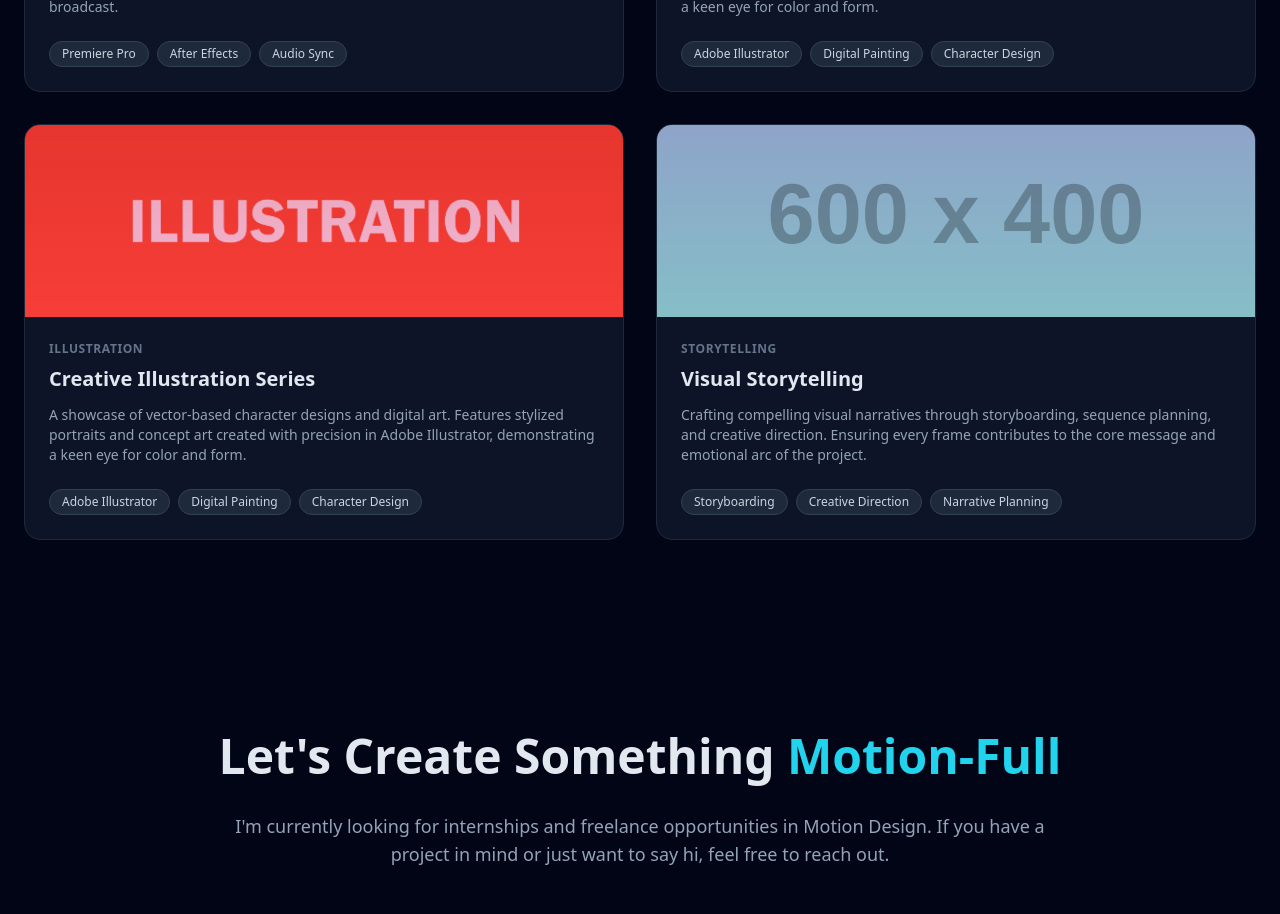
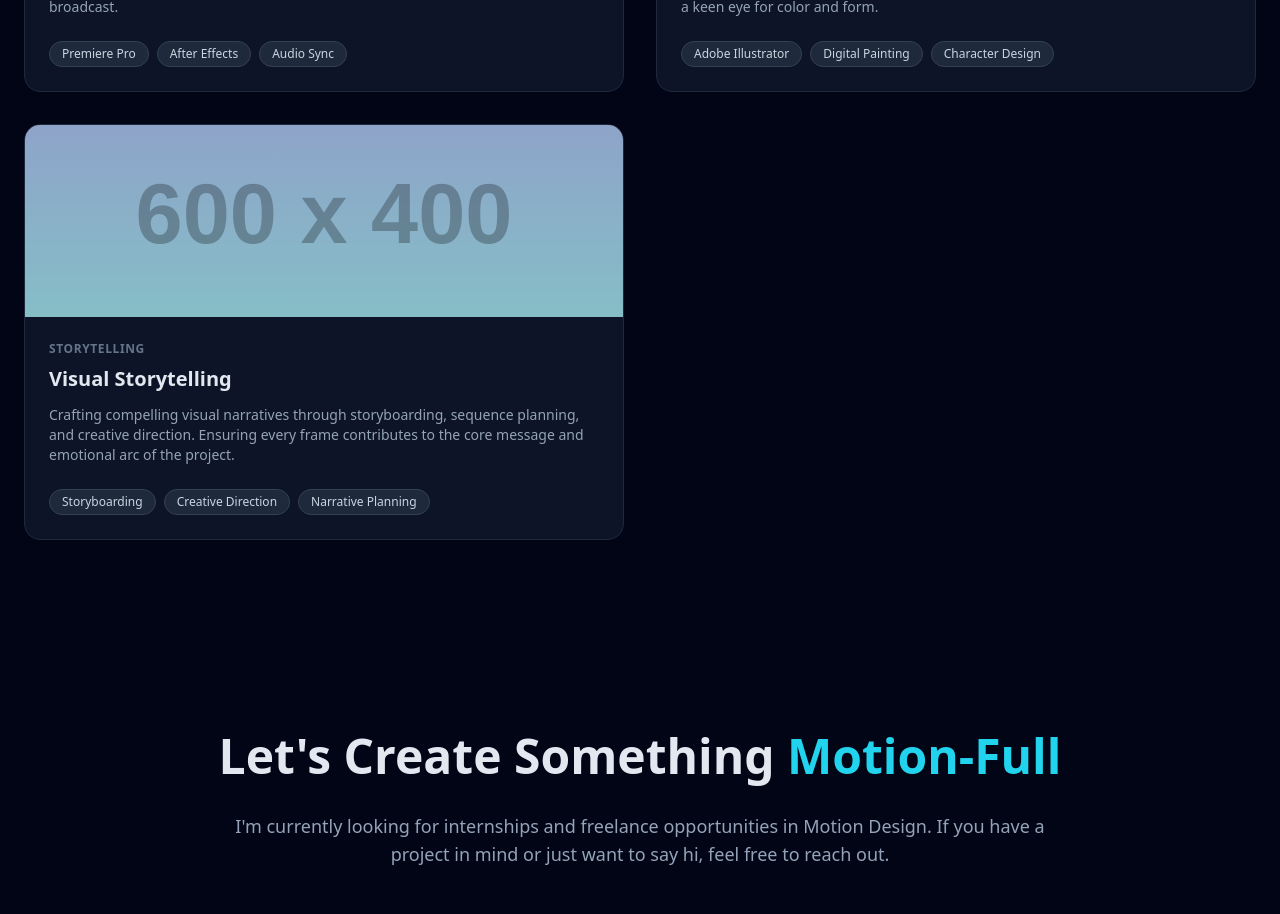
Before and after one commit to farizfaiz123/fixed-portfolio, a React (Vite) app: page / in a window 1280 px wide. Shown: the part 3900-4814 px from the top of the page. Built offline with nearby package versions, Linux system fonts and the light colour scheme.

Commit message:
update storytelling

```diff
--- a/src/App.jsx
+++ b/src/App.jsx
@@ -264,22 +264,6 @@ const Portfolio = () => {
       gallery: [
         { type: "image", src: "/unnamed.png" }, // <--- CHANGE THIS LINE
         { type: "image", src: "/Screenshot 2026-01-14 131207.png" } // <--- Added your new image here
-      ]
-    },
-    {
-      title: "Creative Illustration Series",
-      category: "Illustration",
-      description: "A showcase of vector-based character designs and digital art. Features stylized portraits and concept art created with precision in Adobe Illustrator, demonstrating a keen eye for color and form.",
-      tools: ["Adobe Illustrator", "Digital Painting", "Character Design"],
-      color: "from-pink-500 to-rose-700",
-
-      // 1. EDIT THIS LINE for the main card image
-      thumbnailSrc: "/ILLUSTRATION.png", // <--- CHANGE THIS LINE
-
-      // 2. EDIT THIS GALLERY
-      gallery: [
-        { type: "image", src: "/1135.jpg" },      // <--- New Slide 1
-        { type: "image", src: "/IMG_1214.JPG" }   // <--- Previous image
       ]
     },
     {
```
